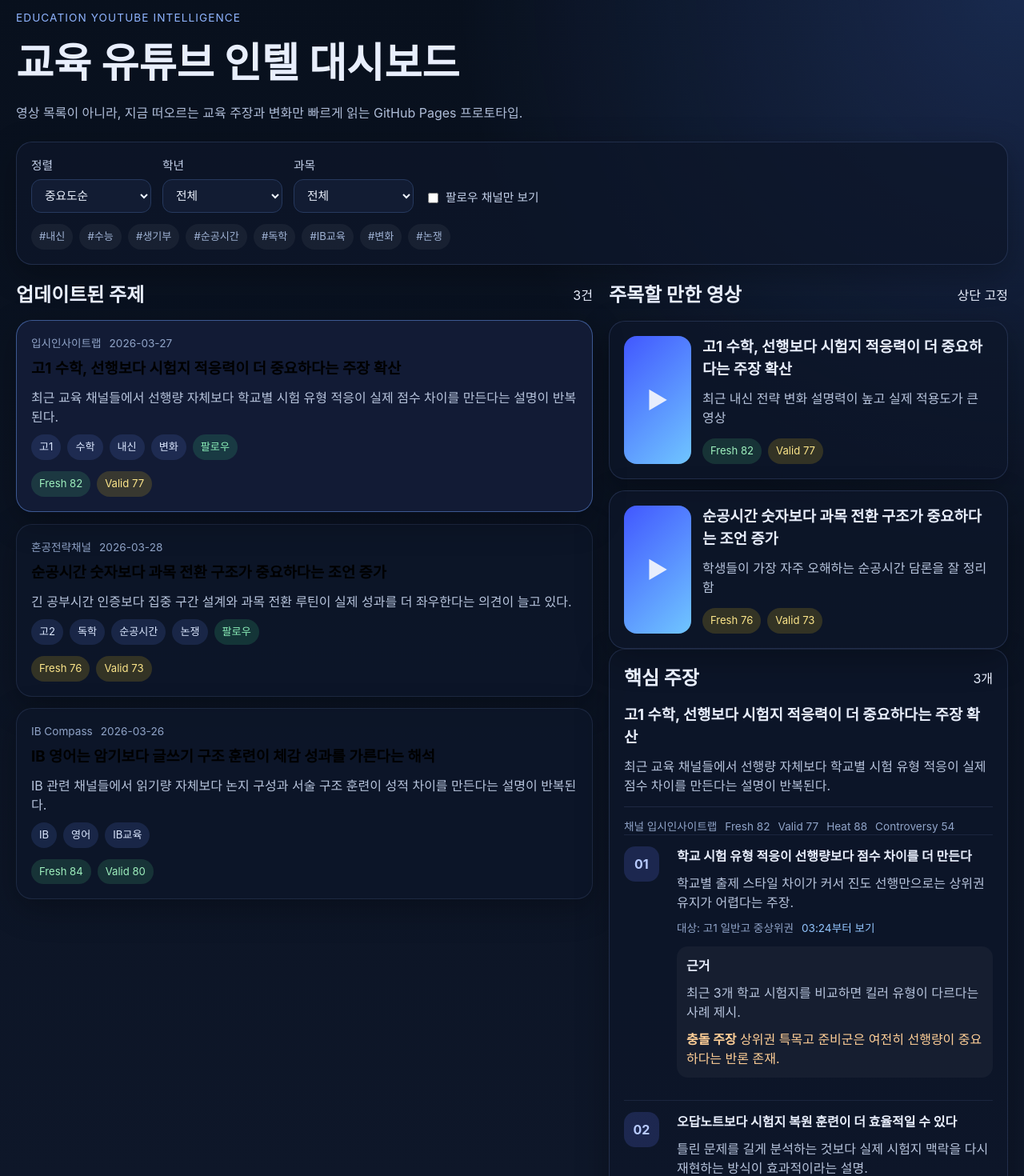
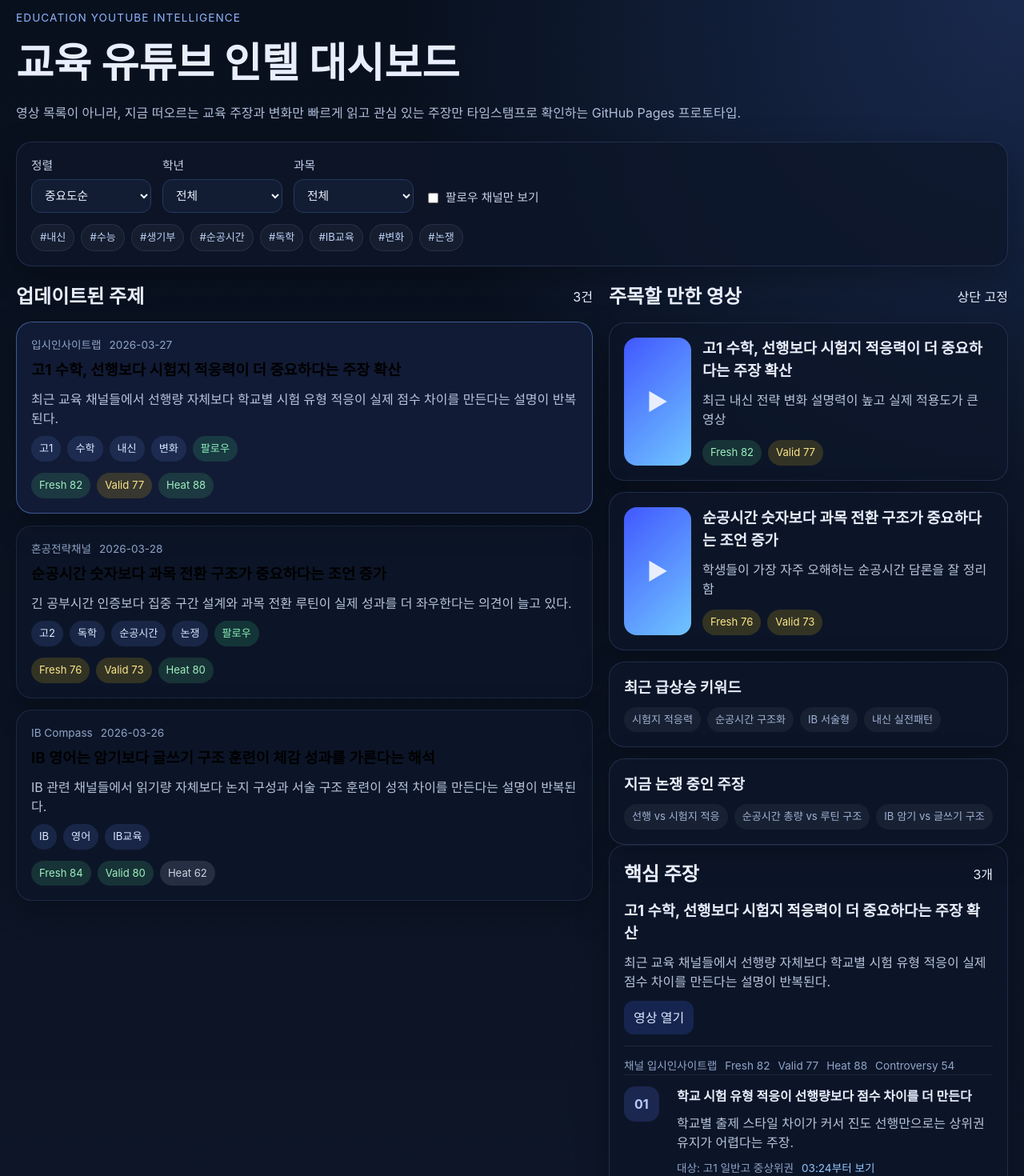
Before and after one commit to dorajikim101/education-youtube-dashboard-pages, a React (Vite) app: page / in a window 1280 px wide. Shown: the part 20-1490 px from the top of the page at 80% size. Built offline with nearby package versions, Linux system fonts and the light colour scheme.

Commit message:
feat: improve dashboard UI and add ingest contract

```diff
--- a/src/App.tsx
+++ b/src/App.tsx
@@ -1,5 +1,5 @@
 import { useMemo, useState } from 'react'
-import { filters, headlines } from './data'
+import { filters, headlines, marketSignals } from './data'
 
 function scoreTone(value: number) {
   if (value >= 80) return 'strong'
@@ -12,14 +12,16 @@ export default function App() {
   const [sort, setSort] = useState(filters.sort[0])
   const [grade, setGrade] = useState('전체')
   const [subject, setSubject] = useState('전체')
+  const [topic, setTopic] = useState<string | null>(null)
   const [followedOnly, setFollowedOnly] = useState(false)
 
   const filtered = useMemo(() => {
     const next = headlines.filter((item) => {
       const gradeOk = grade === '전체' || item.tags.includes(grade)
       const subjectOk = subject === '전체' || item.tags.includes(subject)
+      const topicOk = !topic || item.tags.includes(topic)
       const followOk = !followedOnly || item.followed
-      return gradeOk && subjectOk && followOk
+      return gradeOk && subjectOk && topicOk && followOk
     })
 
     const sorted = [...next]
@@ -34,7 +36,7 @@ export default function App() {
 
     sorted.sort(sorter)
     return sorted
-  }, [sort, grade, subject, followedOnly])
+  }, [sort, grade, subject, topic, followedOnly])
 
   const selected = filtered.find((item) => item.id === selectedId) ?? filtered[0] ?? headlines[0]
   const featured = headlines.filter((item) => item.featuredReason).slice(0, 2)
@@ -45,7 +47,7 @@ export default function App() {
         <div>
           <p className="eyebrow">Education YouTube Intelligence</p>
           <h1>교육 유튜브 인텔 대시보드</h1>
-          <p className="subcopy">영상 목록이 아니라, 지금 떠오르는 교육 주장과 변화만 빠르게 읽는 GitHub Pages 프로토타입.</p>
+          <p className="subcopy">영상 목록이 아니라, 지금 떠오르는 교육 주장과 변화만 빠르게 읽고 관심 있는 주장만 타임스탬프로 확인하는 GitHub Pages 프로토타입.</p>
         </div>
       </header>
 
@@ -81,8 +83,14 @@ export default function App() {
           </label>
         </div>
         <div className="tag-row">
-          {filters.topics.map((topic) => (
-            <span key={topic} className="tag ghost">#{topic}</span>
+          {filters.topics.map((item) => (
+            <button
+              key={item}
+              className={`tag-button ${topic === item ? 'active' : ''}`}
+              onClick={() => setTopic(topic === item ? null : item)}
+            >
+              #{item}
+            </button>
           ))}
         </div>
       </section>
@@ -116,6 +124,7 @@ export default function App() {
                 <div className="score-row">
                   <span className={`score ${scoreTone(item.scores.fresh)}`}>Fresh {item.scores.fresh}</span>
                   <span className={`score ${scoreTone(item.scores.valid)}`}>Valid {item.scores.valid}</span>
+                  <span className={`score ${scoreTone(item.scores.heat)}`}>Heat {item.scores.heat}</span>
                 </div>
               </button>
             ))}
@@ -145,6 +154,19 @@ export default function App() {
             </div>
           </section>
 
+          <section className="signal-grid">
+            {marketSignals.map((signal) => (
+              <article key={signal.title} className="signal-card card">
+                <h3>{signal.title}</h3>
+                <div className="tag-row compact">
+                  {signal.items.map((item) => (
+                    <span key={item} className="tag ghost">{item}</span>
+                  ))}
+                </div>
+              </article>
+            ))}
+          </section>
+
           <section className="detail card">
             <div className="section-title-row">
               <h2>핵심 주장</h2>
@@ -153,6 +175,9 @@ export default function App() {
             <div className="detail-head">
               <h3>{selected.headline}</h3>
               <p>{selected.dek}</p>
+              <div className="detail-actions">
+                <a href={selected.youtubeUrl} target="_blank" rel="noreferrer">영상 열기</a>
+              </div>
             </div>
             <div className="detail-meta">
               <span>채널 {selected.channel}</span>
@@ -171,7 +196,7 @@ export default function App() {
                     <p>{claim.summary}</p>
                     <div className="claim-meta">
                       <span>대상: {claim.target}</span>
-                      <a href={`https://www.youtube.com/watch?v=demo&t=${claim.seconds}s`} target="_blank" rel="noreferrer">
+                      <a href={`${selected.youtubeUrl}&t=${claim.seconds}s`} target="_blank" rel="noreferrer">
                         {claim.timestamp}부터 보기
                       </a>
                     </div>
--- a/src/data.ts
+++ b/src/data.ts
@@ -23,6 +23,7 @@ export type HeadlineItem = {
   publishedAt: string
   tags: string[]
   followed: boolean
+  youtubeUrl: string
   scores: ScoreSet
   featuredReason?: string
   claims: Claim[]
@@ -35,6 +36,17 @@ export const filters = {
   topics: ['내신', '수능', '생기부', '순공시간', '독학', 'IB교육', '변화', '논쟁'],
 }
 
+export const marketSignals = [
+  {
+    title: '최근 급상승 키워드',
+    items: ['시험지 적응력', '순공시간 구조화', 'IB 서술형', '내신 실전패턴'],
+  },
+  {
+    title: '지금 논쟁 중인 주장',
+    items: ['선행 vs 시험지 적응', '순공시간 총량 vs 루틴 구조', 'IB 암기 vs 글쓰기 구조'],
+  },
+]
+
 export const headlines: HeadlineItem[] = [
   {
     id: '1',
@@ -44,6 +56,7 @@ export const headlines: HeadlineItem[] = [
     publishedAt: '2026-03-27',
     tags: ['고1', '수학', '내신', '변화'],
     followed: true,
+    youtubeUrl: 'https://www.youtube.com/watch?v=demo1',
     scores: { fresh: 82, valid: 77, heat: 88, controversy: 54 },
     featuredReason: '최근 내신 전략 변화 설명력이 높고 실제 적용도가 큰 영상',
     claims: [
@@ -82,6 +95,7 @@ export const headlines: HeadlineItem[] = [
     publishedAt: '2026-03-28',
     tags: ['고2', '독학', '순공시간', '논쟁'],
     followed: true,
+    youtubeUrl: 'https://www.youtube.com/watch?v=demo2',
     scores: { fresh: 76, valid: 73, heat: 80, controversy: 71 },
     featuredReason: '학생들이 가장 자주 오해하는 순공시간 담론을 잘 정리함',
     claims: [
@@ -119,6 +133,7 @@ export const headlines: HeadlineItem[] = [
     publishedAt: '2026-03-26',
     tags: ['IB', '영어', 'IB교육'],
     followed: false,
+    youtubeUrl: 'https://www.youtube.com/watch?v=demo3',
     scores: { fresh: 84, valid: 80, heat: 62, controversy: 44 },
     featuredReason: 'IB 관심층에게 실질적 전략을 제시하는 드문 영상',
     claims: [
--- a/src/styles.css
+++ b/src/styles.css
@@ -6,9 +6,7 @@
   font-weight: 400;
 }
 
-* {
-  box-sizing: border-box;
-}
+* { box-sizing: border-box; }
 
 body {
   margin: 0;
@@ -18,45 +16,14 @@ body {
     linear-gradient(180deg, #08101d 0%, #10192d 100%);
 }
 
-a {
-  color: #93c5fd;
-  text-decoration: none;
-}
+a { color: #93c5fd; text-decoration: none; }
+a:hover { text-decoration: underline; }
+button, select, input { font: inherit; }
 
-a:hover {
-  text-decoration: underline;
-}
-
-button,
-select,
-input {
-  font: inherit;
-}
-
-.app-shell {
-  max-width: 1440px;
-  margin: 0 auto;
-  padding: 32px 20px 60px;
-}
-
-.topbar h1 {
-  margin: 0;
-  font-size: clamp(2rem, 4vw, 3.2rem);
-}
-
-.eyebrow {
-  margin: 0 0 8px;
-  color: #8fb4ff;
-  font-size: 0.85rem;
-  text-transform: uppercase;
-  letter-spacing: 0.08em;
-}
-
-.subcopy {
-  margin: 12px 0 0;
-  max-width: 860px;
-  color: #afbdd8;
-}
+.app-shell { max-width: 1440px; margin: 0 auto; padding: 32px 20px 60px; }
+.topbar h1 { margin: 0; font-size: clamp(2rem, 4vw, 3.2rem); }
+.eyebrow { margin: 0 0 8px; color: #8fb4ff; font-size: 0.85rem; text-transform: uppercase; letter-spacing: 0.08em; }
+.subcopy { margin: 12px 0 0; max-width: 920px; color: #afbdd8; }
 
 .card {
   background: rgba(14, 22, 42, 0.78);
@@ -65,255 +32,78 @@ input {
   box-shadow: 0 12px 40px rgba(0, 0, 0, 0.28);
 }
 
-.toolbar {
-  margin-top: 24px;
-  padding: 18px;
+.toolbar { margin-top: 24px; padding: 18px; }
+.filters-row { display: flex; gap: 14px; flex-wrap: wrap; align-items: end; }
+.filters-row label { display: grid; gap: 6px; color: #c5d2eb; font-size: 0.92rem; }
+select {
+  min-width: 150px; padding: 10px 12px; background: #121c33; color: #eef4ff;
+  border: 1px solid #26395e; border-radius: 12px;
 }
+.checkbox { display: flex !important; align-items: center; gap: 8px; padding-bottom: 8px; }
+.tag-row { display: flex; flex-wrap: wrap; gap: 8px; margin-top: 14px; }
+.tag-row.compact { margin-top: 10px; }
 
-.filters-row {
-  display: flex;
-  gap: 14px;
-  flex-wrap: wrap;
-  align-items: end;
+.tag, .follow-pill, .score, .tag-button {
+  display: inline-flex; align-items: center; padding: 6px 10px; border-radius: 999px; font-size: 0.82rem;
 }
+.tag { background: rgba(84, 119, 212, 0.18); color: #dce8ff; }
+.tag.ghost { background: rgba(255, 255, 255, 0.05); color: #9fb2d4; }
+.tag-button {
+  border: 1px solid rgba(146, 176, 255, 0.12); background: rgba(255,255,255,0.04); color: #bcd0f5; cursor: pointer;
+}
+.tag-button.active { background: rgba(73, 114, 255, 0.22); border-color: rgba(110, 160, 255, 0.46); color: #eef4ff; }
+.follow-pill { background: rgba(61, 214, 140, 0.16); color: #8cf0ba; }
+.score-row { display: flex; gap: 8px; flex-wrap: wrap; margin-top: 14px; }
+.score.strong { background: rgba(72, 187, 120, 0.18); color: #9ef0be; }
+.score.mid { background: rgba(250, 204, 21, 0.16); color: #fde68a; }
+.score.soft { background: rgba(148, 163, 184, 0.18); color: #cbd5e1; }
 
-.filters-row label {
-  display: grid;
-  gap: 6px;
-  color: #c5d2eb;
-  font-size: 0.92rem;
-}
-
-select {
-  min-width: 150px;
-  padding: 10px 12px;
-  background: #121c33;
-  color: #eef4ff;
-  border: 1px solid #26395e;
-  border-radius: 12px;
-}
-
-.checkbox {
-  display: flex !important;
-  align-items: center;
-  gap: 8px;
-  padding-bottom: 8px;
-}
-
-.tag-row {
-  display: flex;
-  flex-wrap: wrap;
-  gap: 8px;
-  margin-top: 14px;
-}
-
-.tag-row.compact {
-  margin-top: 10px;
-}
-
-.tag,
-.follow-pill,
-.score {
-  display: inline-flex;
-  align-items: center;
-  padding: 6px 10px;
-  border-radius: 999px;
-  font-size: 0.82rem;
-}
-
-.tag {
-  background: rgba(84, 119, 212, 0.18);
-  color: #dce8ff;
-}
-
-.tag.ghost {
-  background: rgba(255, 255, 255, 0.05);
-  color: #9fb2d4;
-}
-
-.follow-pill {
-  background: rgba(61, 214, 140, 0.16);
-  color: #8cf0ba;
-}
-
-.score-row {
-  display: flex;
-  gap: 8px;
-  flex-wrap: wrap;
-  margin-top: 14px;
-}
-
-.score.strong {
-  background: rgba(72, 187, 120, 0.18);
-  color: #9ef0be;
-}
-
-.score.mid {
-  background: rgba(250, 204, 21, 0.16);
-  color: #fde68a;
-}
-
-.score.soft {
-  background: rgba(148, 163, 184, 0.18);
-  color: #cbd5e1;
-}
-
-.layout {
-  display: grid;
-  grid-template-columns: minmax(0, 1.3fr) minmax(360px, 0.9fr);
-  gap: 20px;
-  margin-top: 20px;
-}
-
-.section-title-row {
-  display: flex;
-  align-items: center;
-  justify-content: space-between;
-  gap: 12px;
-  margin-bottom: 14px;
-}
-
-.section-title-row h2,
-.section-title-row h3 {
-  margin: 0;
-}
-
-.feed-list,
-.featured-list,
-.claims-list {
-  display: grid;
-  gap: 14px;
-}
+.layout { display: grid; grid-template-columns: minmax(0, 1.3fr) minmax(360px, 0.9fr); gap: 20px; margin-top: 20px; }
+.section-title-row { display: flex; align-items: center; justify-content: space-between; gap: 12px; margin-bottom: 14px; }
+.section-title-row h2, .section-title-row h3 { margin: 0; }
+.feed-list, .featured-list, .claims-list, .signal-grid { display: grid; gap: 14px; }
 
 .headline-card {
-  text-align: left;
-  border: 1px solid rgba(146, 176, 255, 0.12);
-  width: 100%;
-  padding: 18px;
-  cursor: pointer;
+  text-align: left; border: 1px solid rgba(146, 176, 255, 0.12); width: 100%; padding: 18px; cursor: pointer;
   transition: transform 0.16s ease, border-color 0.16s ease, background 0.16s ease;
 }
-
-.headline-card:hover,
-.headline-card.selected {
-  transform: translateY(-1px);
-  border-color: rgba(110, 160, 255, 0.46);
-  background: rgba(19, 29, 55, 0.96);
+.headline-card:hover, .headline-card.selected {
+  transform: translateY(-1px); border-color: rgba(110, 160, 255, 0.46); background: rgba(19, 29, 55, 0.96);
 }
-
-.headline-card h3,
-.featured-card h3,
-.detail-head h3,
-.claim-body h4 {
-  margin: 0;
+.headline-card h3, .featured-card h3, .detail-head h3, .claim-body h4, .signal-card h3 { margin: 0; }
+.headline-card p, .featured-card p, .detail-head p, .claim-body p, .evidence-box p, .signal-card p { margin: 10px 0 0; color: #b7c4dc; }
+.headline-topline, .detail-meta, .claim-meta {
+  display: flex; flex-wrap: wrap; gap: 10px; color: #90a4c8; font-size: 0.85rem;
 }
-
-.headline-card p,
-.featured-card p,
-.detail-head p,
-.claim-body p,
-.evidence-box p {
-  margin: 10px 0 0;
-  color: #b7c4dc;
+.headline-topline { margin-bottom: 8px; }
+.featured-card, .detail, .signal-card { padding: 18px; }
+.featured-card { display: grid; grid-template-columns: 84px 1fr; gap: 14px; }
+.thumb {
+  display: grid; place-items: center; border-radius: 16px; background: linear-gradient(135deg, #4157ff, #70c6ff);
+  min-height: 84px; font-size: 1.8rem;
 }
-
-.headline-topline,
-.detail-meta,
-.claim-meta {
-  display: flex;
-  flex-wrap: wrap;
-  gap: 10px;
-  color: #90a4c8;
-  font-size: 0.85rem;
+.signal-grid { margin-top: 14px; }
+.detail-head { padding-bottom: 14px; border-bottom: 1px solid rgba(146, 176, 255, 0.12); }
+.detail-meta { margin-top: 14px; }
+.detail-actions { margin-top: 12px; }
+.detail-actions a {
+  display: inline-flex; padding: 9px 12px; border-radius: 12px; background: rgba(69, 109, 255, 0.18); color: #dce8ff;
 }
-
-.headline-topline {
-  margin-bottom: 8px;
+.claim-card { display: grid; grid-template-columns: 52px 1fr; gap: 14px; padding: 14px 0; border-top: 1px solid rgba(146, 176, 255, 0.1); }
+.claim-order {
+  width: 44px; height: 44px; border-radius: 14px; background: rgba(99, 123, 255, 0.18);
+  display: grid; place-items: center; color: #b8cbff; font-weight: 700;
 }
-
-.featured-card,
-.detail {
-  padding: 18px;
-}
-
-.featured-card {
-  display: grid;
-  grid-template-columns: 84px 1fr;
-  gap: 14px;
-}
-
-.thumb {
-  display: grid;
-  place-items: center;
-  border-radius: 16px;
-  background: linear-gradient(135deg, #4157ff, #70c6ff);
-  min-height: 84px;
-  font-size: 1.8rem;
-}
-
-.detail-head {
-  padding-bottom: 14px;
-  border-bottom: 1px solid rgba(146, 176, 255, 0.12);
-}
-
-.detail-meta {
-  margin-top: 14px;
-}
-
-.claim-card {
-  display: grid;
-  grid-template-columns: 52px 1fr;
-  gap: 14px;
-  padding: 14px 0;
-  border-top: 1px solid rgba(146, 176, 255, 0.1);
-}
-
-.claim-order {
-  width: 44px;
-  height: 44px;
-  border-radius: 14px;
-  background: rgba(99, 123, 255, 0.18);
-  display: grid;
-  place-items: center;
-  color: #b8cbff;
-  font-weight: 700;
-}
-
-.claim-meta {
-  margin-top: 10px;
-}
-
-.evidence-box {
-  margin-top: 12px;
-  padding: 12px;
-  border-radius: 14px;
-  background: rgba(255, 255, 255, 0.04);
-}
-
-.conflict {
-  color: #ffcf97 !important;
-}
+.claim-meta { margin-top: 10px; }
+.evidence-box { margin-top: 12px; padding: 12px; border-radius: 14px; background: rgba(255, 255, 255, 0.04); }
+.conflict { color: #ffcf97 !important; }
 
 @media (max-width: 1100px) {
-  .layout {
-    grid-template-columns: 1fr;
-  }
+  .layout { grid-template-columns: 1fr; }
 }
-
 @media (max-width: 640px) {
-  .app-shell {
-    padding: 20px 14px 44px;
-  }
-
-  .featured-card {
-    grid-template-columns: 1fr;
-  }
-
-  .thumb {
-    min-height: 64px;
-  }
-
-  .claim-card {
-    grid-template-columns: 1fr;
-  }
+  .app-shell { padding: 20px 14px 44px; }
+  .featured-card { grid-template-columns: 1fr; }
+  .thumb { min-height: 64px; }
+  .claim-card { grid-template-columns: 1fr; }
 }
```
Also changed, not shown: 2 other files (tests, documents, lock files or other folders).
